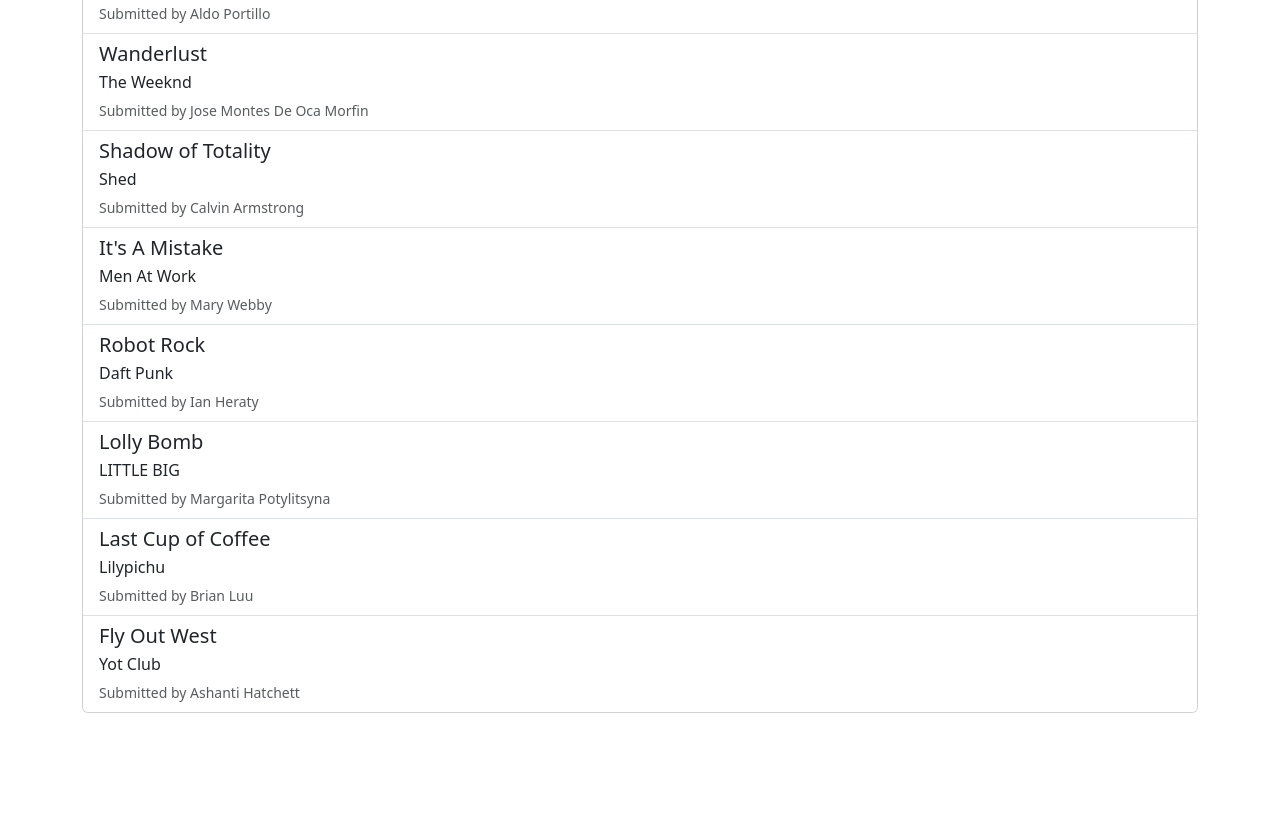
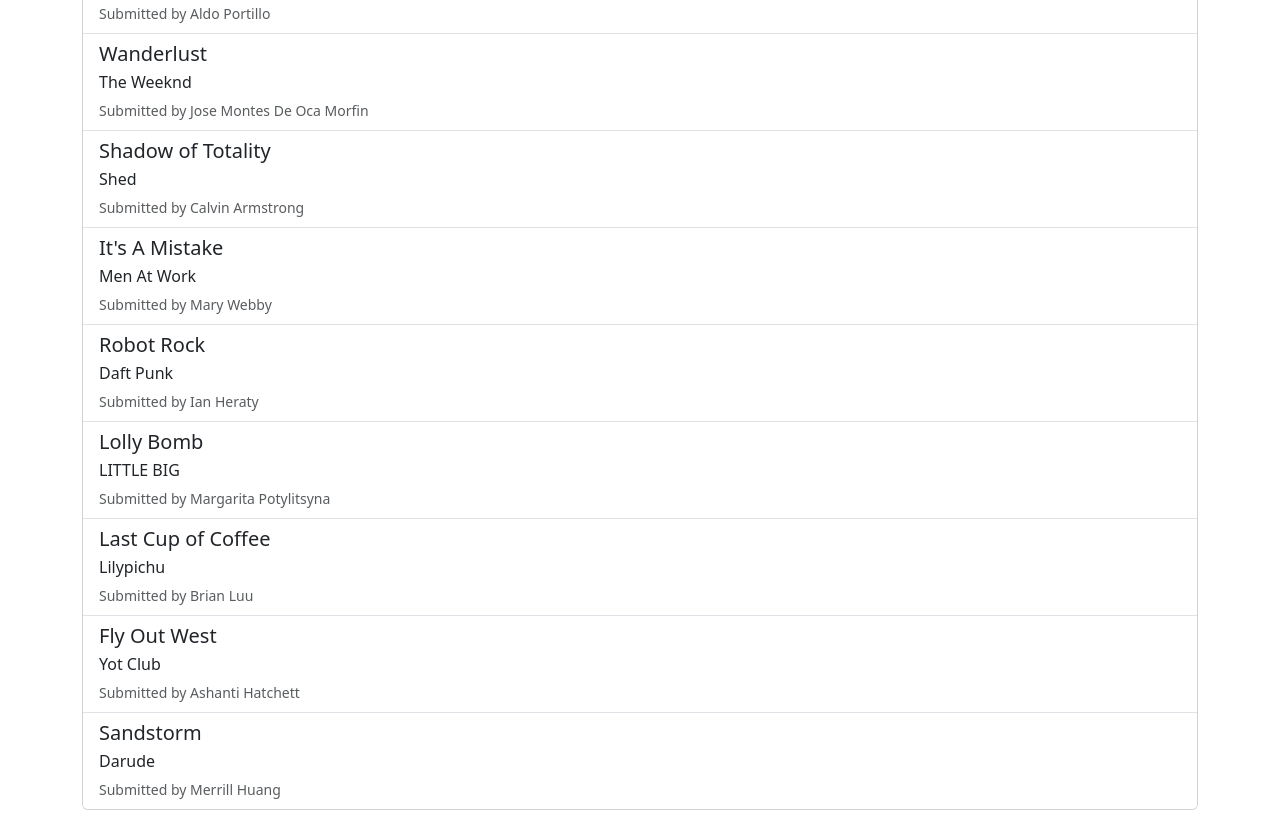
Before and after one commit to dpi-tta-projects/pr-playlist, a website: page index.html in a window 1280 px wide. Shown: the part 262-1096 px from the top of the page. Before the commit the page ends 999 px from the top, so only its background shows below. Drawn offline with nearby package versions, Linux system fonts and the light colour scheme; a script that the page names is missing.

Commit message:
add merrill's song

```diff
--- a/index.html
+++ b/index.html
@@ -116,6 +116,16 @@
             Submitted by Ashanti Hatchett
           </small>
         </a>
+        <a
+          href="https://www.youtube.com/watch?v=y6120QOlsfU"
+          class="list-group-item list-group-item-action"
+        >
+          <div class="d-flex w-100 justify-content-between">
+            <h5 class="mb-1">Sandstorm</h5>
+          </div>
+          <p class="mb-1">Darude</p>
+          <small class="text-body-secondary">Submitted by Merrill Huang</small>
+        </a>
       </div>
     </div>
   </body>
```
